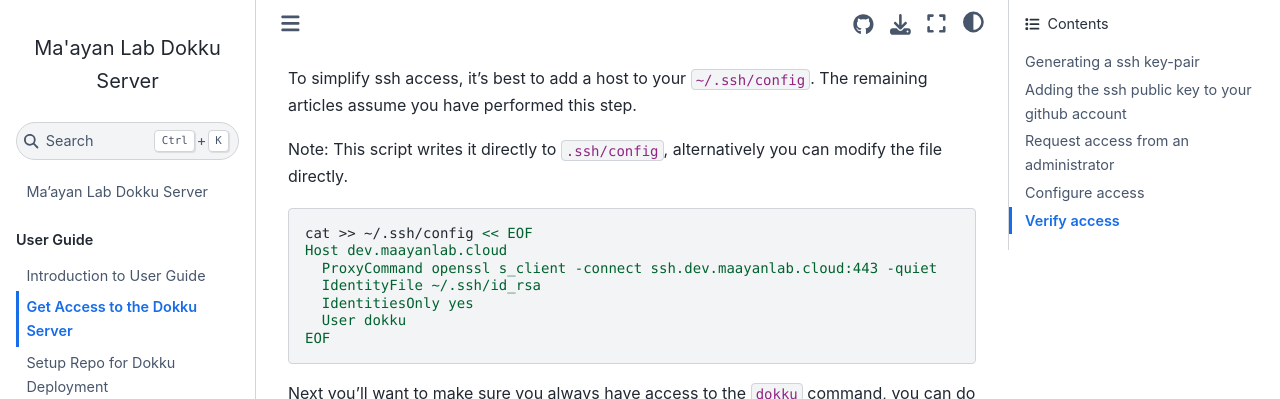
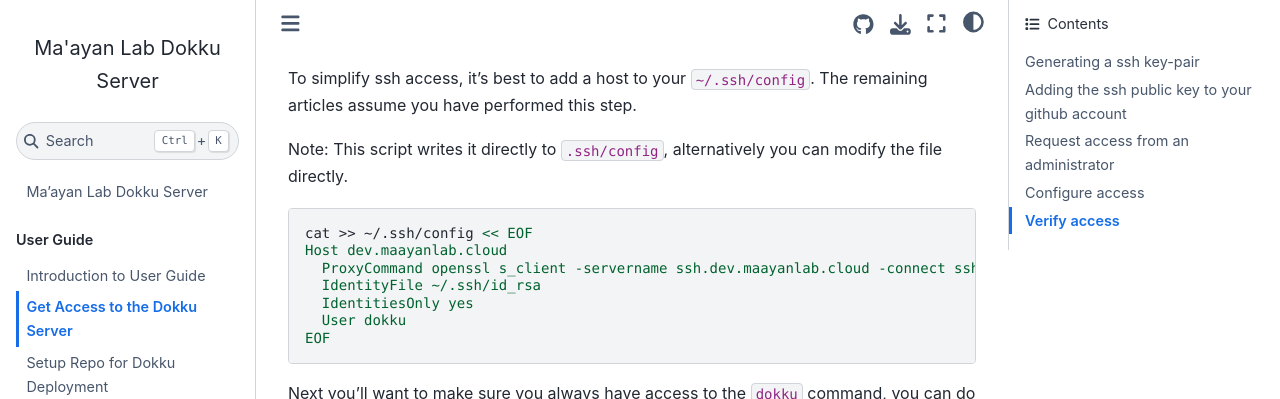
Before and after one commit to MaayanLab/dokku, a Jupyter Book: the page built from user/10-access.md, in a window 1280 px wide and 900 px high, scrolled down 1273 px. Shown: the top 399 px of the window. Built offline with Jupyter Book 1.0.4 settings and Sphinx 7.4.7 and the Sphinx Book theme 1.1.4, drawn with Linux system fonts in a browser that asks for light colours.

Commit message:
Add -servername to openssl ProxyCommand

````diff
--- a/user/10-access.md
+++ b/user/10-access.md
@@ -40,7 +40,7 @@
 ```bash
 cat >> ~/.ssh/config << EOF
 Host dev.maayanlab.cloud
-  ProxyCommand openssl s_client -connect ssh.dev.maayanlab.cloud:443 -quiet
+  ProxyCommand openssl s_client -servername ssh.dev.maayanlab.cloud -connect ssh.dev.maayanlab.cloud:443 -quiet
   IdentityFile ~/.ssh/id_rsa
   IdentitiesOnly yes
   User dokku
````
